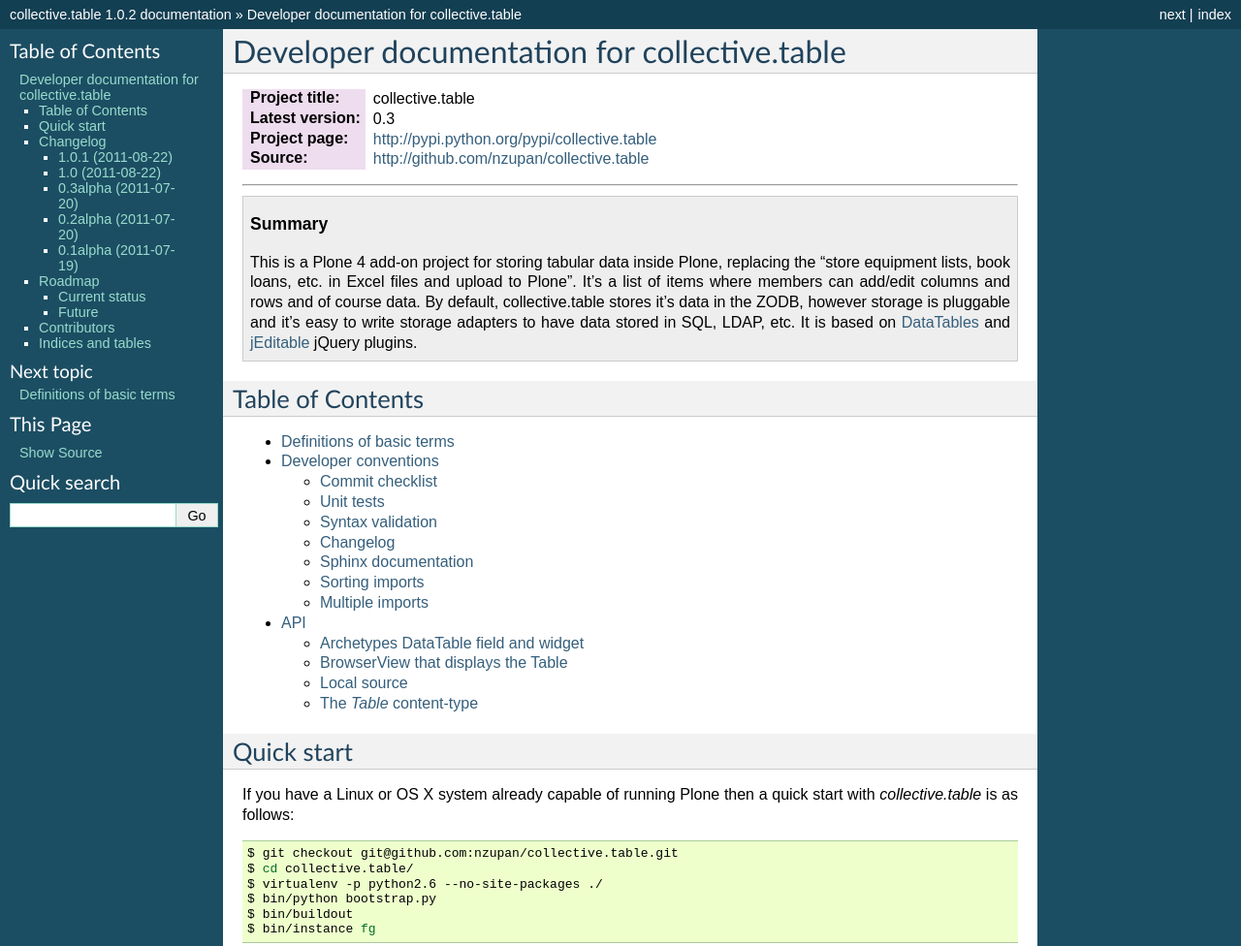
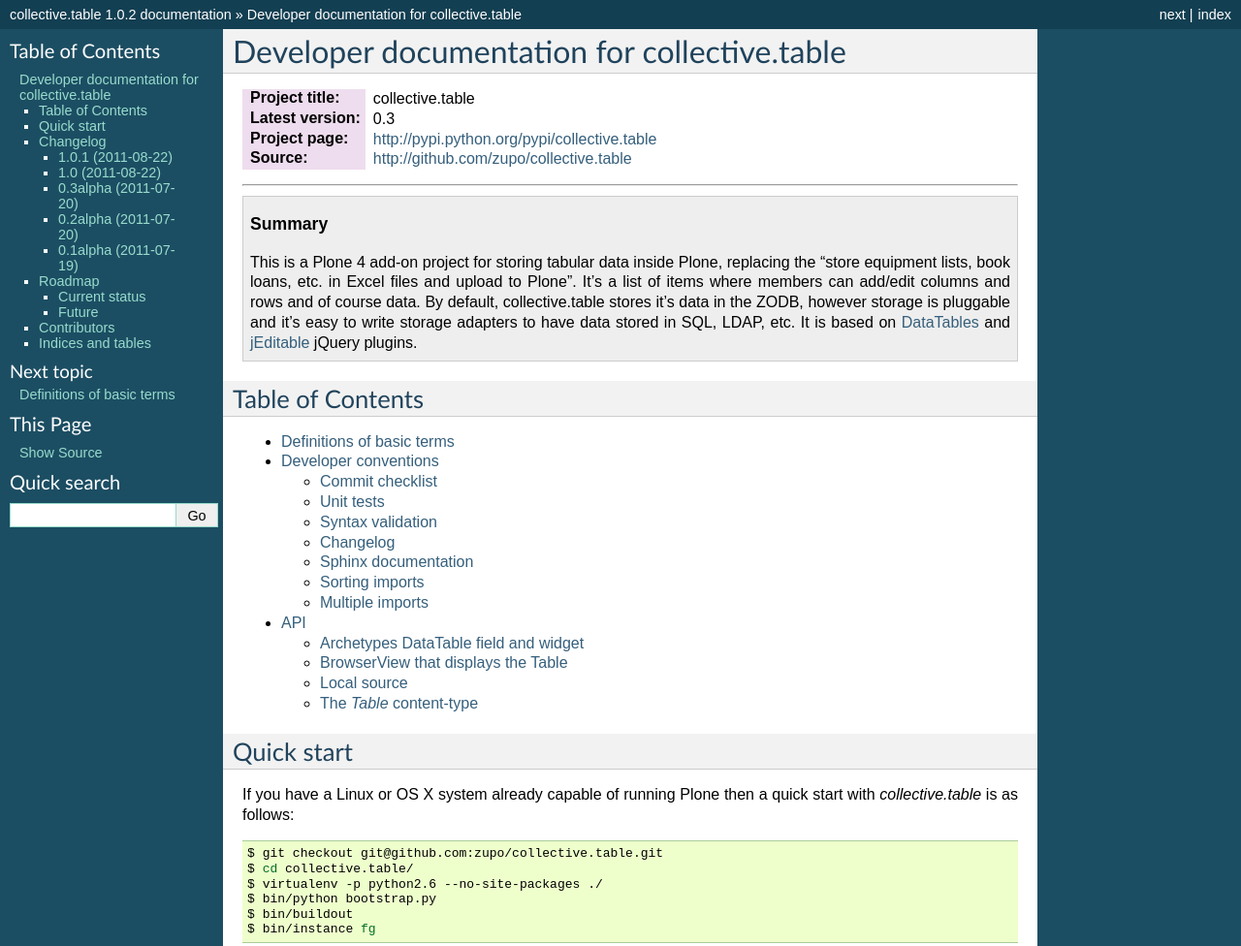
Before and after one commit to collective/collective.table, a Sphinx documentation site: the page built from docs/sphinx/index.rst, in a window 1280 px wide and 1400 px high. Shown: the top 976 px of the window at 97% size. Built offline with Sphinx 7.4.7, drawn with Linux system fonts in a browser that asks for light colours.

Commit message:
Changed references to github.com/nzupan to github.com/zupo

```diff
--- a/buildout.cfg
+++ b/buildout.cfg
@@ -24,7 +24,7 @@
 mock = 0.7.2
 
 [sources]
-collective.js.datatables = git git@github.com:nzupan/collective.js.datatables.git
+collective.js.datatables = git git@github.com:zupo/collective.js.datatables.git
 
 # ======================
 # Enable additional eggs
--- a/docs/sphinx/index.rst
+++ b/docs/sphinx/index.rst
@@ -5,7 +5,7 @@
 :Project title: collective.table
 :Latest version: 0.3
 :Project page: http://pypi.python.org/pypi/collective.table
-:Source: http://github.com/nzupan/collective.table
+:Source: http://github.com/zupo/collective.table
 
 """"""""""""""""""""""""""""""""
 
@@ -39,7 +39,7 @@
 
 .. sourcecode:: bash
 
-   $ git checkout git@github.com:nzupan/collective.table.git
+   $ git checkout git@github.com:zupo/collective.table.git
    $ cd collective.table/
    $ virtualenv -p python2.6 --no-site-packages ./
    $ bin/python bootstrap.py
```
